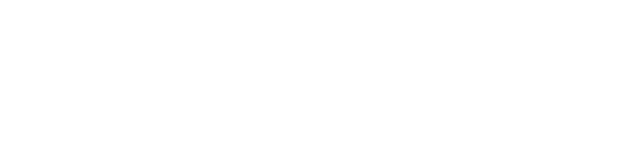
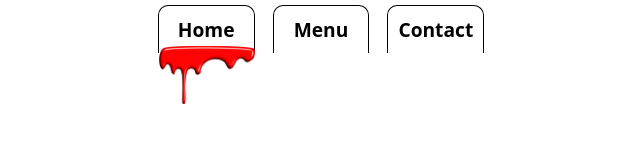
Before and after one commit to Stan-tab/restaurant-page, a website built with webpack: page src/template.html in a window 1280 px wide. Shown: the whole page, without its empty margins (319-959 px from the left). Built offline with nearby package versions, Linux system fonts and the light colour scheme.

Commit message:
feat: add header

```diff
--- a/src/index.js
+++ b/src/index.js
@@ -1 +1,2 @@
 import "./style.css"
+import "./site-content.js"
--- /dev/null
+++ b/src/site-content.js
@@ -0,0 +1 @@
+// There i will write the content of html
--- a/src/style.css
+++ b/src/style.css
@@ -0,0 +1,47 @@
+:root{
+    font-family: system-ui, -apple-system, BlinkMacSystemFont, 'Segoe UI', Roboto, Oxygen, Ubuntu, Cantarell, 'Open Sans', 'Helvetica Neue', sans-serif;
+}
+
+body{
+    margin: 0;
+    padding: 0;
+}
+
+header{
+    padding-top: 5px;
+    margin-bottom: 45px;
+}
+
+header ul{
+    display: flex;
+    justify-content: center;
+    align-items: center;
+    gap: 18px;
+    margin: 0;
+    padding: 0;
+}
+
+header li{
+    list-style: none;
+    padding: 10px;
+    text-align: center;
+    font-weight: bold;
+    font-size: 1.2rem;
+    border: 1px solid black;
+    border-bottom: none;
+    border-radius: 10px 10px 0 0;
+    width: 74.813px;
+    position: relative;
+}
+
+.drips{
+    position: absolute;
+    left: 0;
+    top: 85%;
+    width: 95.813px;
+    display: none;
+}
+
+.drips.visible{
+    display: block;
+}
--- a/src/template.html
+++ b/src/template.html
@@ -6,5 +6,15 @@
     <title>Restaurant page</title>
 </head>
 <body>
+    <header>
+        <nav>
+            <ul>
+                <li>Home <img src="../assets/drip.png" alt="Lol" class="drips visible"></li>
+                <li>Menu <img src="../assets/drip.png" alt="Lol" class="drips"></li>
+                <li>Contact <img src="../assets/drip.png" alt="Lol" class="drips"></li>
+            </ul>
+        </nav>
+    </header>
+    <div id="container"></div>
 </body>
 </html>
```
Also changed, not shown: assets/drip.png (added), 1 other file.
